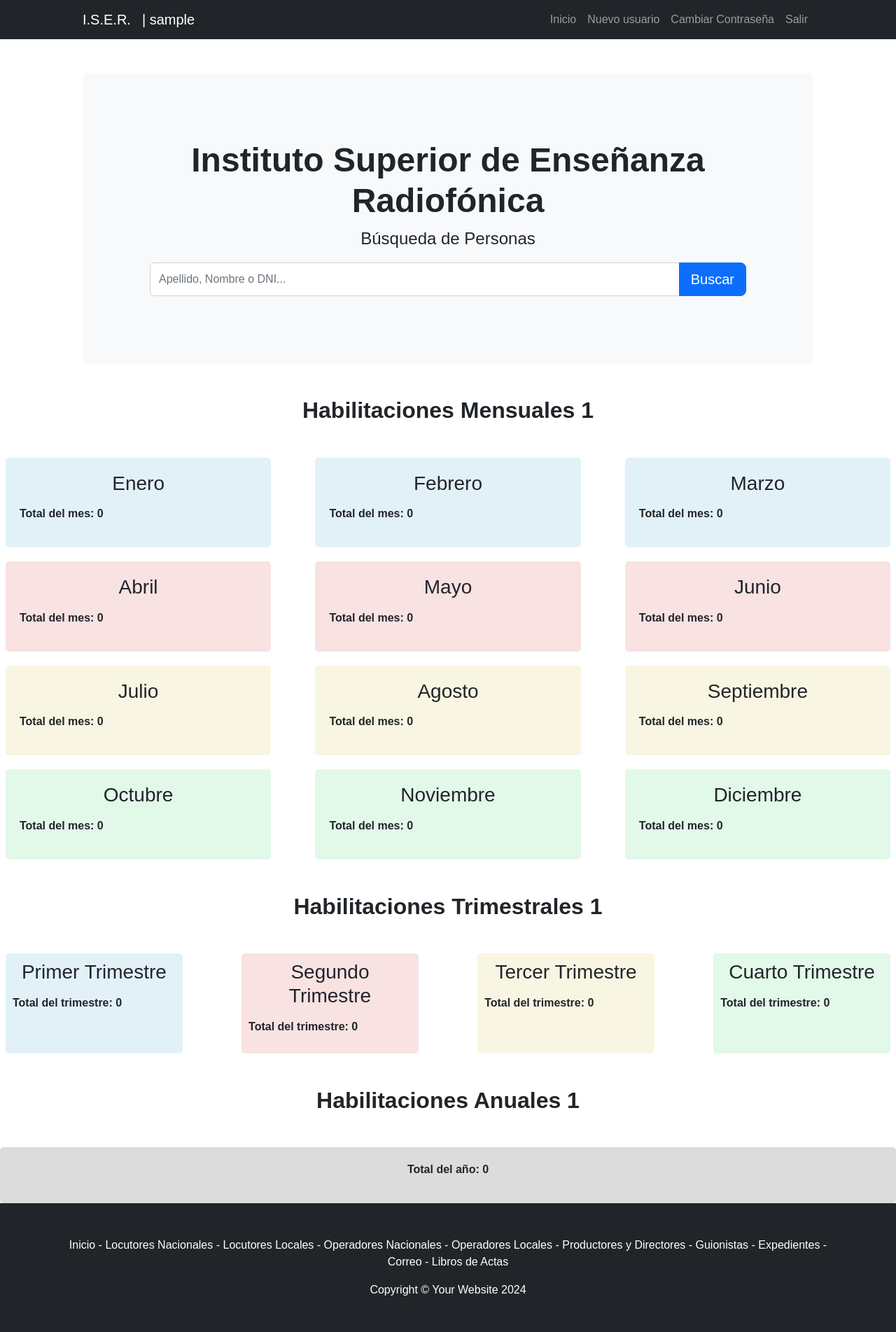
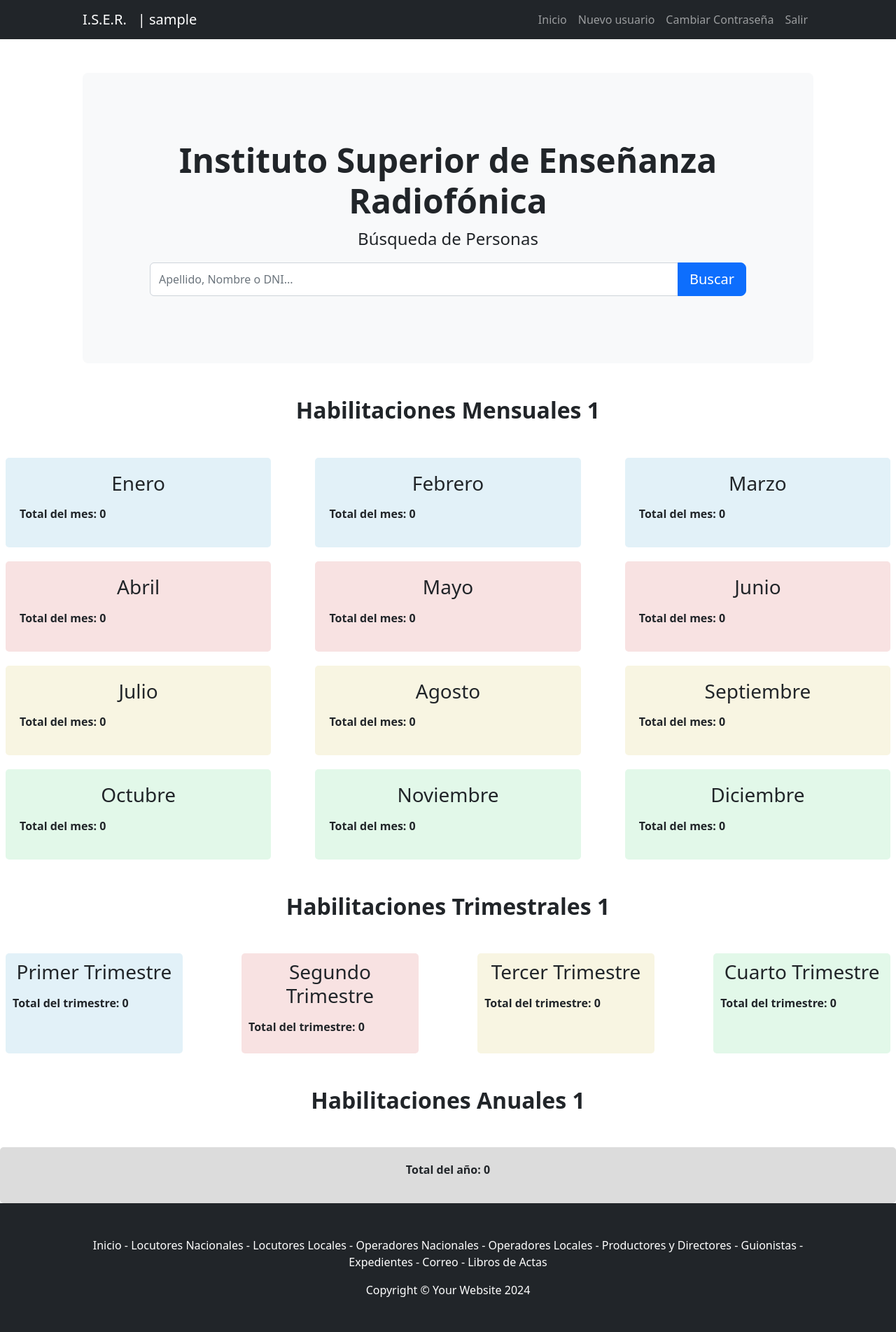
Before and after one commit to gonzaz92/Servidor-ISER, a Django app: page /expediente/calcular/1 in a window 1280 px wide. Shown: the whole page at 70% size. Run offline with Django 3.2, Linux system fonts and the light colour scheme; the visitor is signed in with stand-in values (Sample User, id 1); data that the repository does not hold is empty; some libraries are stand-ins or nearby versions.

Commit message:
Actualización de estilo

```diff
--- a/expedientes/templates/expedientes/calculadora.html
+++ b/expedientes/templates/expedientes/calculadora.html
@@ -2,14 +2,7 @@
 
 {% block contenido %}
 
-<head>
-    <title>Calculadora Anual</title>
     <style>
-        body {
-            font-family: Arial, sans-serif;
-            overflow-x: hidden;
-        }
-
         .row {
             display: flex;
             justify-content: space-between;
@@ -77,7 +70,6 @@
         }
     </style>
 
-</head>
 <body>
     <h2 style="text-align: center; font-weight: bold ">Habilitaciones Mensuales {{ año }}</h2>
     <div class="mt-5"></div>
```
